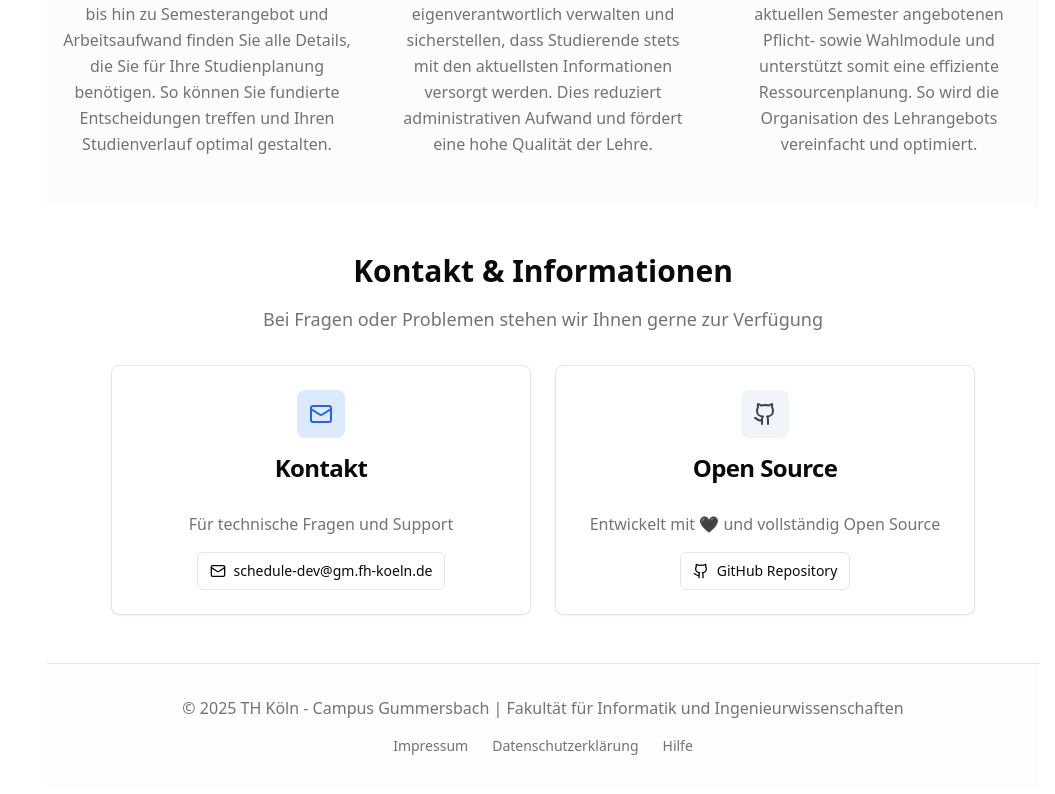
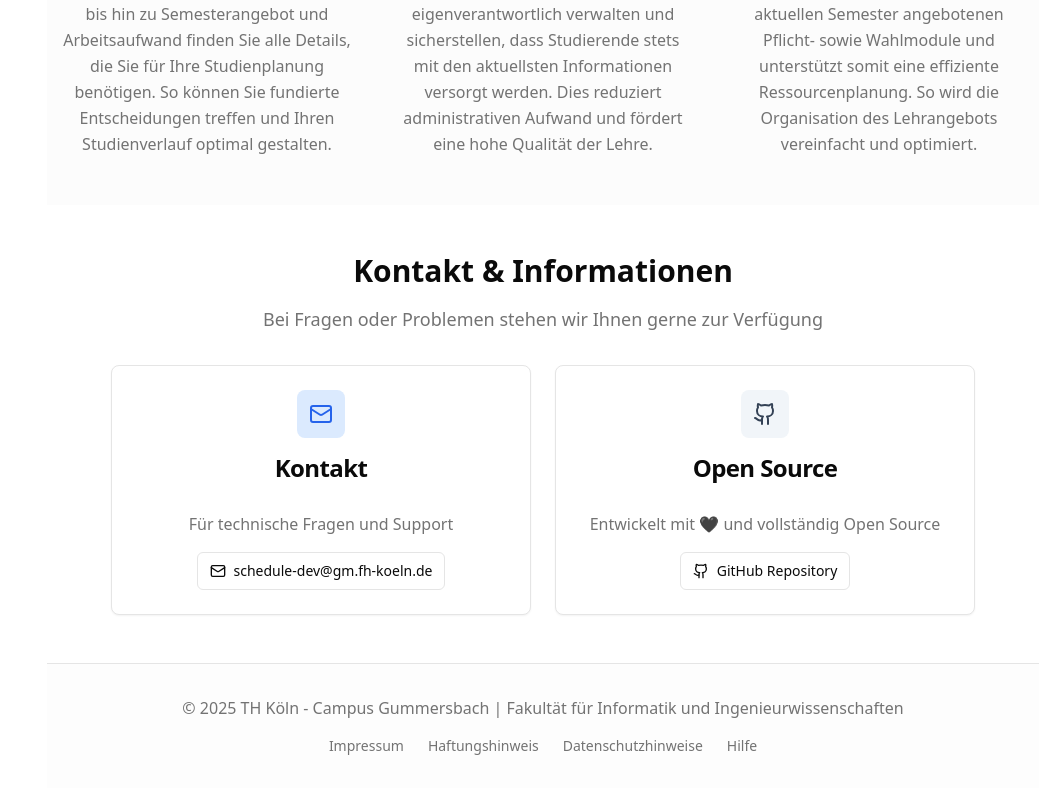
Before and after one commit to THK-ADV/modules, a SvelteKit app: page / in a window 1280 px wide. Shown: the part 1293-2087 px from the top of the page, without its empty margins (225-1280 px from the left). Built offline with nearby package versions, Linux system fonts and the light colour scheme; no server answers.

Commit message:
feat: Add legal footer links (Haftungshinweis & Datenschutz) (#12)

```diff
--- a/src/routes/+page.svelte
+++ b/src/routes/+page.svelte
@@ -262,8 +262,21 @@
         >
           Impressum
         </a>
-        <a href="/privacy" class="text-muted-foreground transition-colors hover:text-foreground">
-          Datenschutzerklärung
+        <a
+          href="https://www.th-koeln.de/hochschule/haftungshinweis_8277.php"
+          target="_blank"
+          rel="noopener noreferrer"
+          class="text-muted-foreground transition-colors hover:text-foreground"
+        >
+          Haftungshinweis
+        </a>
+        <a
+          href="https://www.th-koeln.de/hochschule/datenschutzhinweis_8279.php"
+          target="_blank"
+          rel="noopener noreferrer"
+          class="text-muted-foreground transition-colors hover:text-foreground"
+        >
+          Datenschutzhinweise
         </a>
         <a href="/help" class="text-muted-foreground transition-colors hover:text-foreground">
           Hilfe
```
